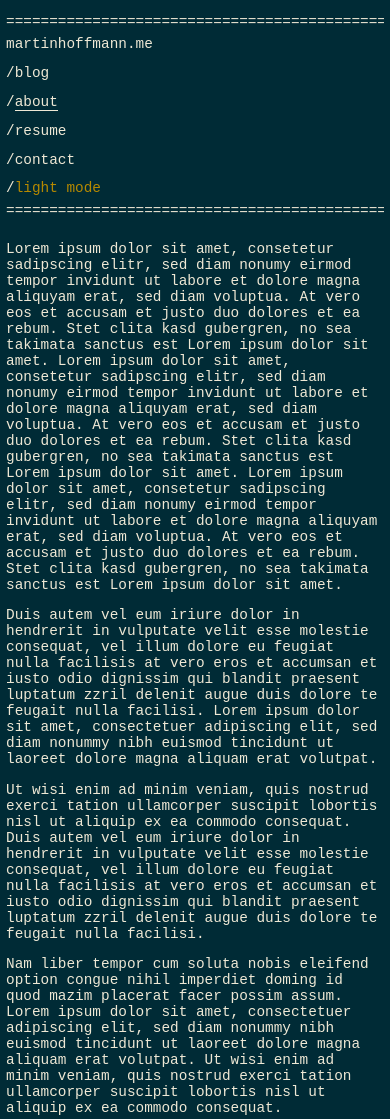
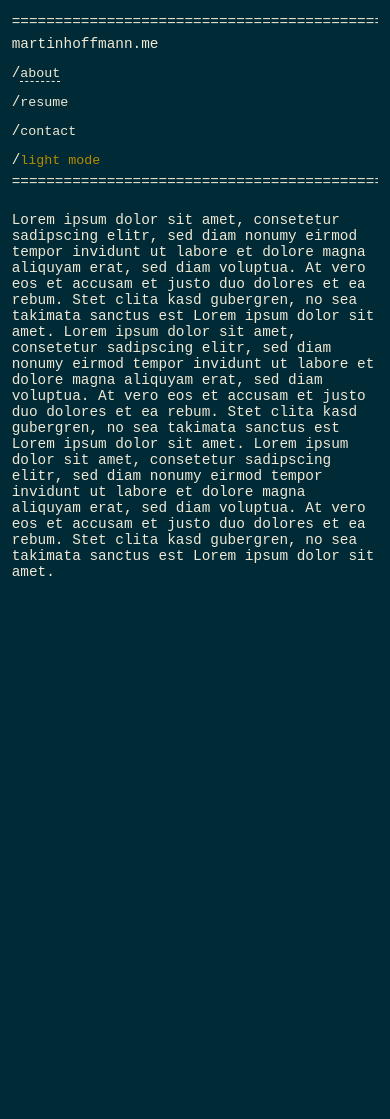
Before and after one commit to mahathu/mahathu.github.io, a plain HTML site: page index.html in a window 390 px wide. After the commit the page ends 844 px from the top, so only its background shows below. Drawn offline with Linux system fonts and the light colour scheme; a web font is replaced by a local one.

Commit message:
added some hacky navigation

```diff
--- a/index.html
+++ b/index.html
@@ -1,182 +1,41 @@
 <html data-theme="dark">
     <head>
-        <script>
-            let theme = localStorage.getItem('theme');
-            if (theme == null || theme === 'dark'){
-                //Set default style
-                localStorage.setItem('theme', 'dark');
-                document.documentElement.setAttribute('data-theme', 'dark');
-            }
-            else {
-                localStorage.setItem('theme', 'light');
-                document.documentElement.setAttribute('data-theme', 'light');
-            }
-        </script>
+        <script src="script_before_dom.js"></script>
 
         <link href="https://fonts.cdnfonts.com/css/tex-gyre-cursor" rel="stylesheet">
-
-        <style>
-        /*https://en.wikipedia.org/wiki/Solarized_(color_scheme)*/
-        /*
-        Base03      #002b36
-        Base02      #073642
-        Base01      #586e75
-        Base00      #657b83
-        Base0       #839496
-        Base1       #93a1a1
-        Base2       #eee8d5
-        Base3       #fdf6e3
-        Yellow      #b58900
-        Orange      #cb4b16
-        Red         #dc322f
-        Magenta     #d33682
-        Violet      #6c71c4
-        Blue        #268bd2
-        Cyan        #2aa198
-        Green       #859900
-        */
-
-            /*
-            --light-bg-color: #fdf6e3;
-            --light-text-color: #073642;
-            --dark-bg-color: #002b36;
-            --dark-text-color: #eee8d5;
-            background: var(--dark-bg-color);
-            color: var(--dark-text-color);
-            */
-        html, html[data-theme="dark"]{
-            background: #002b36;
-            --text-color: #eee8d5;
-        }
-        html[data-theme="light"]{
-            background: #fdf6e3;
-            --text-color: #073642;
-        }
-
-        body{
-            box-sizing: border-box;
-            color: var(--text-color);
-            margin: 0 auto;
-            max-width: 72ch;
-            font-family: 'TeXGyreCursor',monospace;
-            font-size: 90%;
-        }
-        body p{
-            margin: 0 0 1em 0;
-        }
-
-        .navbar-wrapper{
-            margin: 2em 0 3em 0;
-        }
-        .navbar-wrapper::before, .navbar-wrapper::after{
-            content: '========================================================================';
-        }
-
-        .navbar{
-            display: flex;
-            justify-content: space-between;
-            line-height: 2em;
-        }
-        .navbar a {
-            color: var(--text-color);
-            text-decoration: none;
-            transition: color .075s;
-        }
-        .navbar a:not(.current):hover{
-            color: #2aa198;
-        }
-        .navbar a.current{
-            border-bottom: 1px solid var(--text-color);
-        }
-        .nav-items{
-            margin: 0;
-            padding: 0;
-        }
-        .nav-items>li{
-            display: inline;
-            list-style-type: none;
-        }
-
-        .nav-items * + *::before{
-            content: '/ '
-        }
-
-        .nav-items li:last-child a{
-            color: #b58900;
-        }
-
-        /* LIGHT MODE */
-        html.light{
-            background: var(--light-bg-color);
-            color: var(--light-text-color);
-        }
-
-        /* MOBILE */
-        @media screen and (orientation: portrait) {
-            .navbar{
-                flex-direction: column;
-            }
-            .nav-items li::before{
-                content: '/'
-            }
-            .nav-items>li{
-                display: block;
-            }
-            .navbar-wrapper::before, .navbar-wrapper::after{
-                content: '===============================================';
-            }
-            .navbar-wrapper{
-                margin: 1em 0 1.5em 0;
-                overflow: hidden;
-            }
-            body{
-                max-width: 100%;
-                padding: 0 6px;
-            }
-        }
-        </style>
+        <link rel="stylesheet" href="style.css">
     </head>
 
     <body>
         <div class='navbar-wrapper'>
             <div class='navbar'>
-                <a href="#">martinhoffmann.me</a>
-                <ul class='nav-items'>
-                    <li><a href='#'>blog</a></li>
-                    <li><a href='#' class="current">about</a></li>
-                    <li><a href='#'>resume</a></li>
-                    <li><a href='#'>contact</a></li>
-                    <li><a id="theme-switch-link" href='#' onclick='toggleTheme();return false;'>light mode</a></li>
+                <span>martinhoffmann.me</span>
+                <ul id="nav-btns" class='nav-items'>
+                    <!-- <li><button data-target="blog" onclick='navBtnClicked(this);'>blog</button></li> -->
+                    <li><button onclick='navigateTo("about");'>about</button></li>
+                    <li><button onclick='navigateTo("resume");'>resume</button></li>
+                    <li><button onclick='navigateTo("contact");'>contact</button></li>
+
+                    <li><button id="theme-switch-link" onclick='toggleTheme();this.blur();return false;'>light mode</button></li>
                 </ul>
             </div>
         </div>
 
-        <p>Lorem ipsum dolor sit amet, consetetur sadipscing elitr, sed diam nonumy eirmod tempor invidunt ut labore et dolore magna aliquyam erat, sed diam voluptua. At vero eos et accusam et justo duo dolores et ea rebum. Stet clita kasd gubergren, no sea takimata sanctus est Lorem ipsum dolor sit amet. Lorem ipsum dolor sit amet, consetetur sadipscing elitr, sed diam nonumy eirmod tempor invidunt ut labore et dolore magna aliquyam erat, sed diam voluptua. At vero eos et accusam et justo duo dolores et ea rebum. Stet clita kasd gubergren, no sea takimata sanctus est Lorem ipsum dolor sit amet. Lorem ipsum dolor sit amet, consetetur sadipscing elitr, sed diam nonumy eirmod tempor invidunt ut labore et dolore magna aliquyam erat, sed diam voluptua. At vero eos et accusam et justo duo dolores et ea rebum. Stet clita kasd gubergren, no sea takimata sanctus est Lorem ipsum dolor sit amet.</p>
-        <p>Duis autem vel eum iriure dolor in hendrerit in vulputate velit esse molestie consequat, vel illum dolore eu feugiat nulla facilisis at vero eros et accumsan et iusto odio dignissim qui blandit praesent luptatum zzril delenit augue duis dolore te feugait nulla facilisi. Lorem ipsum dolor sit amet, consectetuer adipiscing elit, sed diam nonummy nibh euismod tincidunt ut laoreet dolore magna aliquam erat volutpat.</p>
-        <p>Ut wisi enim ad minim veniam, quis nostrud exerci tation ullamcorper suscipit lobortis nisl ut aliquip ex ea commodo consequat. Duis autem vel eum iriure dolor in hendrerit in vulputate velit esse molestie consequat, vel illum dolore eu feugiat nulla facilisis at vero eros et accumsan et iusto odio dignissim qui blandit praesent luptatum zzril delenit augue duis dolore te feugait nulla facilisi.</p>
-        <p>Nam liber tempor cum soluta nobis eleifend option congue nihil imperdiet doming id quod mazim placerat facer possim assum. Lorem ipsum dolor sit amet, consectetuer adipiscing elit, sed diam nonummy nibh euismod tincidunt ut laoreet dolore magna aliquam erat volutpat. Ut wisi enim ad minim veniam, quis nostrud exerci tation ullamcorper suscipit lobortis nisl ut aliquip ex ea commodo consequat.</p>
+        <div id="about" class="pg-content">
+            <p>Lorem ipsum dolor sit amet, consetetur sadipscing elitr, sed diam nonumy eirmod tempor invidunt ut labore et dolore magna aliquyam erat, sed diam voluptua. At vero eos et accusam et justo duo dolores et ea rebum. Stet clita kasd gubergren, no sea takimata sanctus est Lorem ipsum dolor sit amet. Lorem ipsum dolor sit amet, consetetur sadipscing elitr, sed diam nonumy eirmod tempor invidunt ut labore et dolore magna aliquyam erat, sed diam voluptua. At vero eos et accusam et justo duo dolores et ea rebum. Stet clita kasd gubergren, no sea takimata sanctus est Lorem ipsum dolor sit amet. Lorem ipsum dolor sit amet, consetetur sadipscing elitr, sed diam nonumy eirmod tempor invidunt ut labore et dolore magna aliquyam erat, sed diam voluptua. At vero eos et accusam et justo duo dolores et ea rebum. Stet clita kasd gubergren, no sea takimata sanctus est Lorem ipsum dolor sit amet.</p>
+        </div>
+        <div id="resume" class="pg-content">
+            <h1>Resume:)</h1>
+            <ul>
+                <li>abc</li>
+                <li>abc</li>
+                <li>abc</li>
+            </ul>
+        </div>
+        <div id="contact" class="pg-content">
+            <p>Lorem ipsum dolor sit amet, consetetur sadipscing elitr, sed diam nonumy eirmod tempor invidunt ut labore et dolore magna aliquyam erat, sed diam voluptua. At vero eos et accusam et justo duo dolores et ea rebum. Stet clita kasd gubergren, no sea takimata sanctus est Lorem ipsum dolor sit amet. Lorem ipsum dolor sit amet, consetetur sadipscing elitr, sed diam nonumy eirmod tempor invidunt ut labore et dolore magna aliquyam erat, sed diam voluptua. At vero eos et accusam et justo duo dolores et ea rebum. Stet clita kasd gubergren, no sea takimata sanctus est Lorem ipsum dolor sit amet. Lorem ipsum dolor sit amet, consetetur sadipscing elitr, sed diam nonumy eirmod tempor invidunt ut labore et dolore magna aliquyam erat, sed diam voluptua. At vero eos et accusam et justo duo dolores et ea rebum. Stet clita kasd gubergren, no sea takimata sanctus est Lorem ipsum dolor sit amet.</p>
+        </div>
 
-        <script>
-            function toggleTheme(){
-                let currentTheme = localStorage.getItem('theme');
-                let themeSwitchLink = document.getElementById('theme-switch-link');
-                switch (currentTheme) {
-                    case 'dark':
-                        localStorage.setItem('theme', 'light');
-                        document.documentElement.setAttribute('data-theme', 'light');
-                        themeSwitchLink.innerHTML = "dark mode";
-                        break;
-
-                    case 'light':
-                        localStorage.setItem('theme', 'dark');
-                        document.documentElement.setAttribute('data-theme', 'dark');
-                        themeSwitchLink.innerHTML = "light mode";
-                        break;
-
-                    default:
-                        console.log("Browser apparently does not support localStorage.");
-                }
-            }
-        </script>
+        <script src="script.js"></script>
     </body>
 </html>
--- /dev/null
+++ b/script.js
@@ -0,0 +1,68 @@
+/* light/dark mode */
+function toggleTheme(){
+    let currentTheme = localStorage.getItem('theme');
+    let themeSwitchLink = document.getElementById('theme-switch-link');
+    switch (currentTheme) {
+        case 'dark':
+            localStorage.setItem('theme', 'light');
+            document.documentElement.setAttribute('data-theme', 'light');
+            themeSwitchLink.innerHTML = "dark mode";
+            break;
+
+        case 'light':
+            localStorage.setItem('theme', 'dark');
+            document.documentElement.setAttribute('data-theme', 'dark');
+            themeSwitchLink.innerHTML = "light mode";
+            break;
+
+        default:
+            console.log("Browser apparently does not support localStorage.");
+    }
+}
+
+function navigateTo(target){
+    //underline this button and remove from all others
+    let allBtns = document.querySelectorAll('#nav-btns > li > button')
+    for (let btn of allBtns){
+        if (btn.innerHTML === target){
+            btn.blur();
+            btn.className = 'current';
+            continue;
+        }
+
+        btn.className = '';
+    }
+
+    if (target !== DEFAULT_SITE_CONTENT){
+        window.location.hash = target; //update URL
+    } else {
+        window.location.hash = '';
+    }
+
+    let otherContent = document.getElementsByClassName('pg-content');
+    for (let c of otherContent){
+        if (c.id === target){ //skip current element
+            continue;
+        }
+
+        c.style.display='none';
+    }
+
+    let contentContainer = document.getElementById(target);
+    contentContainer.style.display = 'block';
+}
+
+//this will run after the DOM tree has been loaded:
+let currentTheme = localStorage.getItem('theme');
+if(currentTheme === 'light'){
+    let themeSwitchLink = document.getElementById('theme-switch-link');
+    themeSwitchLink.innerHTML = "dark mode";
+}
+
+DEFAULT_SITE_CONTENT = 'about';
+//navigate to the correct site:
+siteContent = DEFAULT_SITE_CONTENT; //default value
+if(window.location.hash){
+    siteContent = window.location.hash.substring(1);
+}
+navigateTo(siteContent);
--- /dev/null
+++ b/script_before_dom.js
@@ -0,0 +1,10 @@
+let theme = localStorage.getItem('theme');
+
+if (theme == null || theme === 'dark'){
+    //Set default style
+    localStorage.setItem('theme', 'dark');
+    document.documentElement.setAttribute('data-theme', 'dark');
+}
+else {
+    document.documentElement.setAttribute('data-theme', 'light');
+}
--- /dev/null
+++ b/style.css
@@ -0,0 +1,132 @@
+/*https://en.wikipedia.org/wiki/Solarized_(color_scheme)*/
+/*
+Base03      #002b36
+Base02      #073642
+Base01      #586e75
+Base00      #657b83
+Base0       #839496
+Base1       #93a1a1
+Base2       #eee8d5
+Base3       #fdf6e3
+Yellow      #b58900
+Orange      #cb4b16
+Red         #dc322f
+Magenta     #d33682
+Violet      #6c71c4
+Blue        #268bd2
+Cyan        #2aa198
+Green       #859900
+*/
+
+/*
+--light-bg-color: #fdf6e3;
+--light-text-color: #073642;
+--dark-bg-color: #002b36;
+--dark-text-color: #eee8d5;
+background: var(--dark-bg-color);
+color: var(--dark-text-color);
+*/
+html, html[data-theme="dark"]{
+    background: #002b36;
+    --text-color: #eee8d5;
+    --default-font: 'TeXGyreCursor',monospace;
+}
+html[data-theme="light"]{
+    background: #fdf6e3;
+    --text-color: #073642;
+}
+
+body{
+    box-sizing: border-box;
+    color: var(--text-color);
+    margin: 0 auto;
+    max-width: 72ch;
+    font-family: var(--default-font);
+    font-size: 90%;
+}
+body p{
+    margin: 0 0 1em 0;
+}
+
+button{
+    cursor: pointer;
+}
+
+.navbar-wrapper{
+    margin: 2em 0 3em 0;
+}
+.navbar-wrapper::before, .navbar-wrapper::after{
+    content: '========================================================================';
+}
+
+.navbar{
+    display: flex;
+    justify-content: space-between;
+    line-height: 2em;
+}
+.navbar button{
+    color: var(--text-color);
+    text-decoration: none;
+    transition: color .075s;
+    border: none;
+    background: none;
+    padding: 0;
+    font-family: var(--default-font);
+}
+.navbar button:not(.current):hover{
+    color: #2aa198;
+}
+.navbar button.current{
+    border-bottom: thin dashed var(--text-color);
+    cursor: default;
+}
+.nav-items{
+    margin: 0;
+    padding: 0;
+}
+.nav-items>li{
+    display: inline;
+    list-style-type: none;
+}
+
+.nav-items * + *::before{
+    content: '/ '
+}
+
+.nav-items li:last-child button{
+    color: #b58900;
+}
+
+.pg-content{
+    display: none;
+}
+
+/* LIGHT MODE */
+html.light{
+    background: var(--light-bg-color);
+    color: var(--light-text-color);
+}
+
+/* MOBILE */
+@media screen and (orientation: portrait) {
+    .navbar{
+        flex-direction: column;
+    }
+    .nav-items li::before{
+        content: '/'
+    }
+    .nav-items>li{
+        display: block;
+    }
+    .navbar-wrapper::before, .navbar-wrapper::after{
+        content: '===============================================';
+    }
+    .navbar-wrapper{
+        margin: 1em 0 1.5em 0;
+        overflow: hidden;
+    }
+    body{
+        max-width: 100%;
+        padding: 0 3% 2em 3%;
+    }
+}
```
